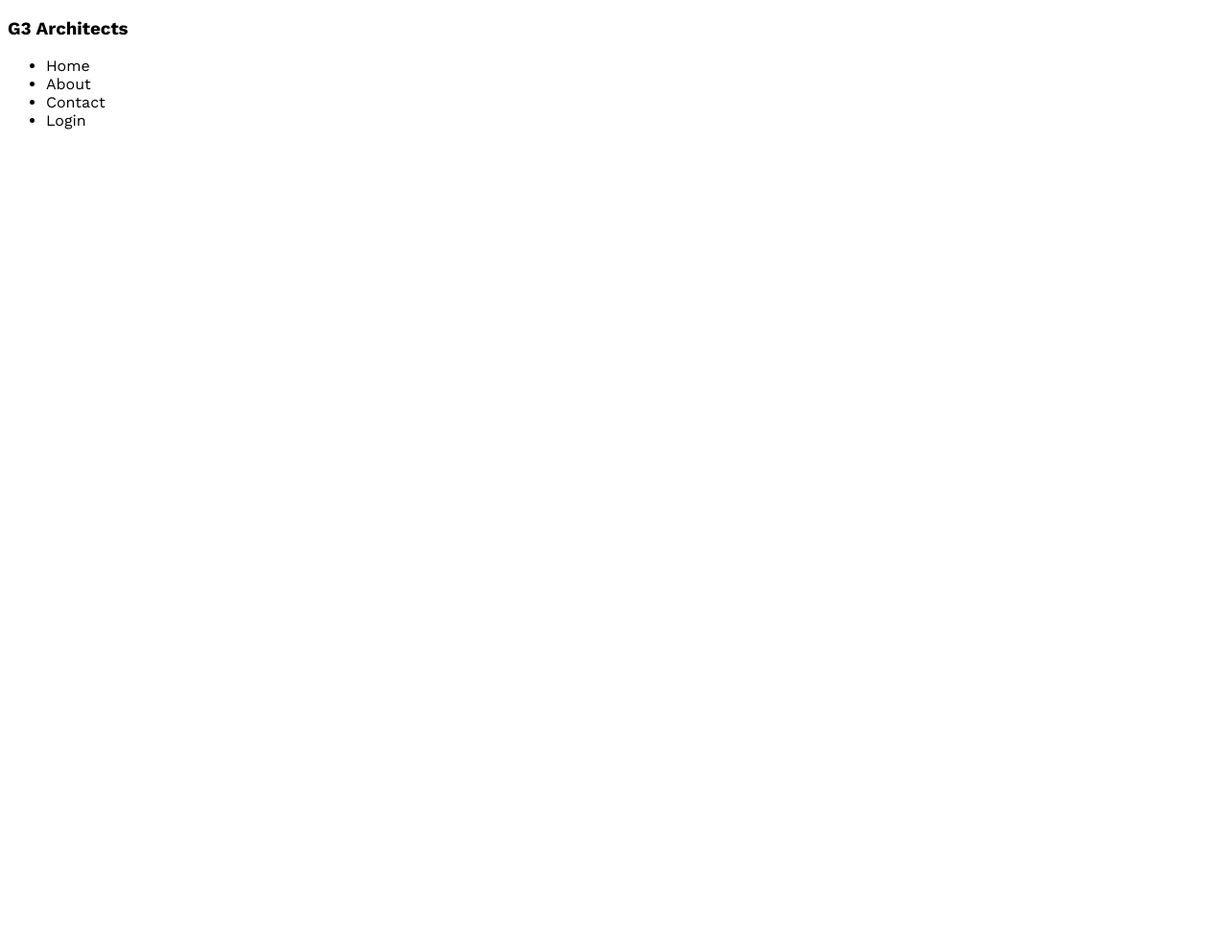
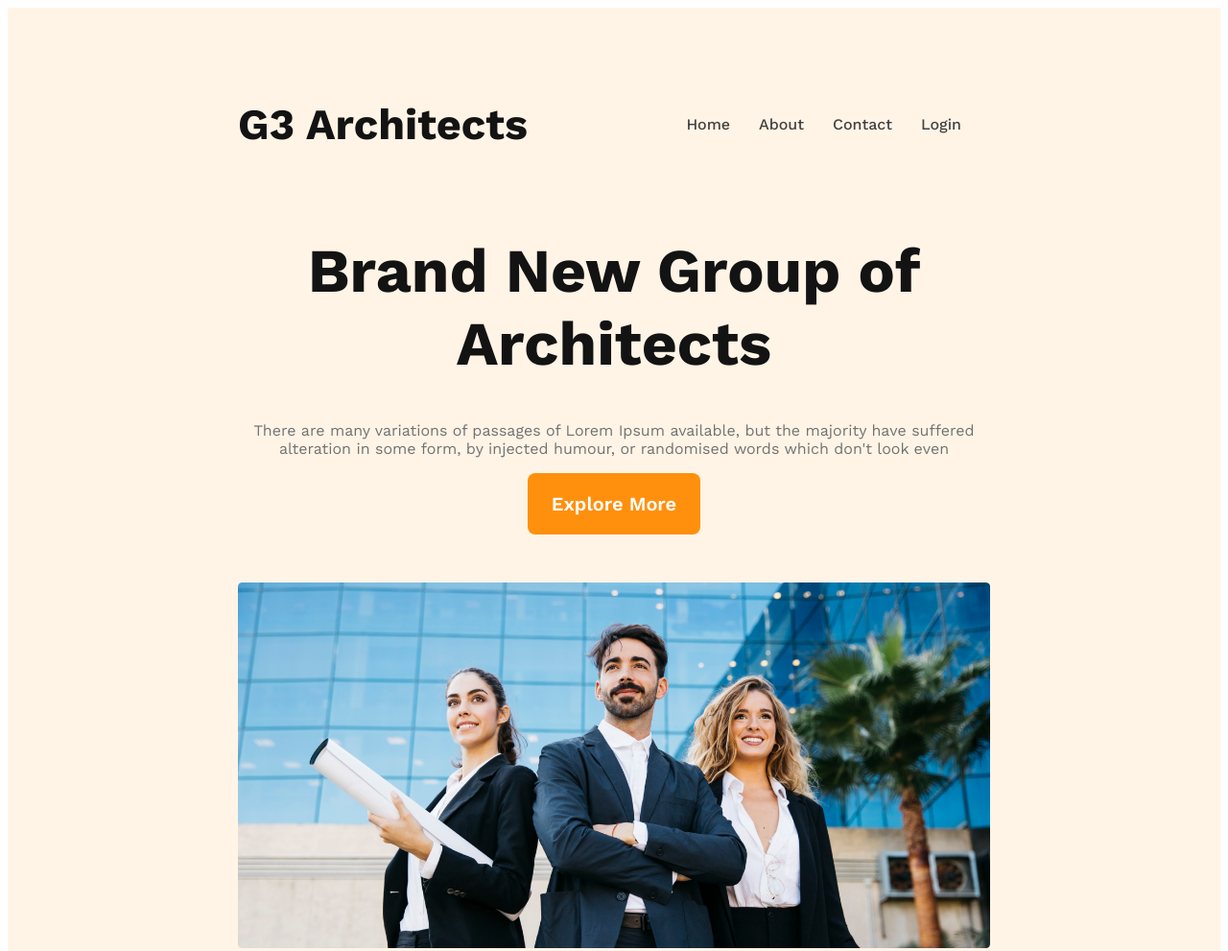
Before and after one commit to frustrated018/g3-architects-website, a plain HTML site: page index.html in a window 1280 px wide. Shown: the top 991 px of the page at 96% size. Before the commit the page ends 800 px from the top, so only its background shows below. Drawn offline with nearby package versions, Linux system fonts and the light colour scheme.

Commit message:
Added the banner section

```diff
--- a/index.html
+++ b/index.html
@@ -1,24 +1,38 @@
 <!DOCTYPE html>
 <html lang="en">
+
 <head>
     <meta charset="UTF-8">
     <meta name="viewport" content="width=device-width, initial-scale=1.0">
     <link rel="stylesheet" href="styles/projects.css">
     <title>G5 Architects</title>
 </head>
+
 <body>
     <header>
-            <!-- the nav section starts here   -->
+        <!-- the nav section starts here   -->
         <nav>
-            <h3>G3 Architects</h3>
+            <h3 class="nav-title">G3 Architects</h3>
             <ul>
-                <li>Home</li>
-                <li>About</li>
-                <li>Contact</li>
-                <li>Login</li>
+                <li><a href="">Home</a></li>
+                <li><a href="">About</a></li>
+                <li><a href="">Contact</a></li>
+                <li><a href="">Login</a></li>
             </ul>
         </nav>
-
+        <!-- Banner section starts here -->
+        <div class="banner">
+            <div class="banner-content">
+                <h1 class="banner-title">Brand New Group of Architects </h1>
+                <p class="banner-description">
+                    There are many variations of passages of Lorem Ipsum available, but the majority have suffered
+                    alteration in some form, by injected humour, or randomised words which don't look even
+                </p>
+                <button class="btn-primary">Explore More</button>
+            </div>
+            <img src="./images/banner.png" alt="A group of Architects" class="banner-img">
+        </div>
     </header>
 </body>
+
 </html>
--- a/styles/projects.css
+++ b/styles/projects.css
@@ -1,6 +1,75 @@
 /* Work sans font from google fonts */
 @import url('https://fonts.googleapis.com/css2?family=Work+Sans:wght@400;500;600;700;800&display=swap');
 
-*{
+
+/* Shared styles */
+* {
     font-family: 'Work Sans', sans-serif;
 }
+
+.btn-primary {
+    /* width: 180px;
+    height: 64px; */
+    border: none;
+    color: #FFF;
+    padding: 20px 25px;
+    font-size: 20px;
+    font-weight: 600;
+    border-radius: 8px;
+    background: #FF900E;
+}
+
+/* header styles */
+header {
+    background: rgba(255, 144, 14, 0.10);
+    padding: 50px 240px;
+}
+
+nav {
+    display: flex;
+    justify-content: space-between;
+    align-items: center;
+}
+
+.nav-title {
+    color: var(--dark-01, #131313);
+    font-size: 45px;
+    font-weight: 700;
+}
+
+nav>ul {
+    display: flex;
+}
+
+nav li {
+    list-style: none;
+    margin-right: 30px;
+    font-weight: 500;
+    font-size: 1rem;
+}
+
+nav li a {
+    text-decoration: none;
+    color: #424242;
+}
+
+/* Banner related styles */
+
+.banner-content {
+    max-width: 800px;
+    text-align: center;
+    margin: 0 auto;
+}
+
+.banner-title {
+    font-size: 4rem;
+    font-weight: 700;
+    color: #131313;
+}
+.banner-description{
+    color: #727272;
+}
+.banner-img{
+    margin-top: 50px;
+    width: 100%;
+}
```
